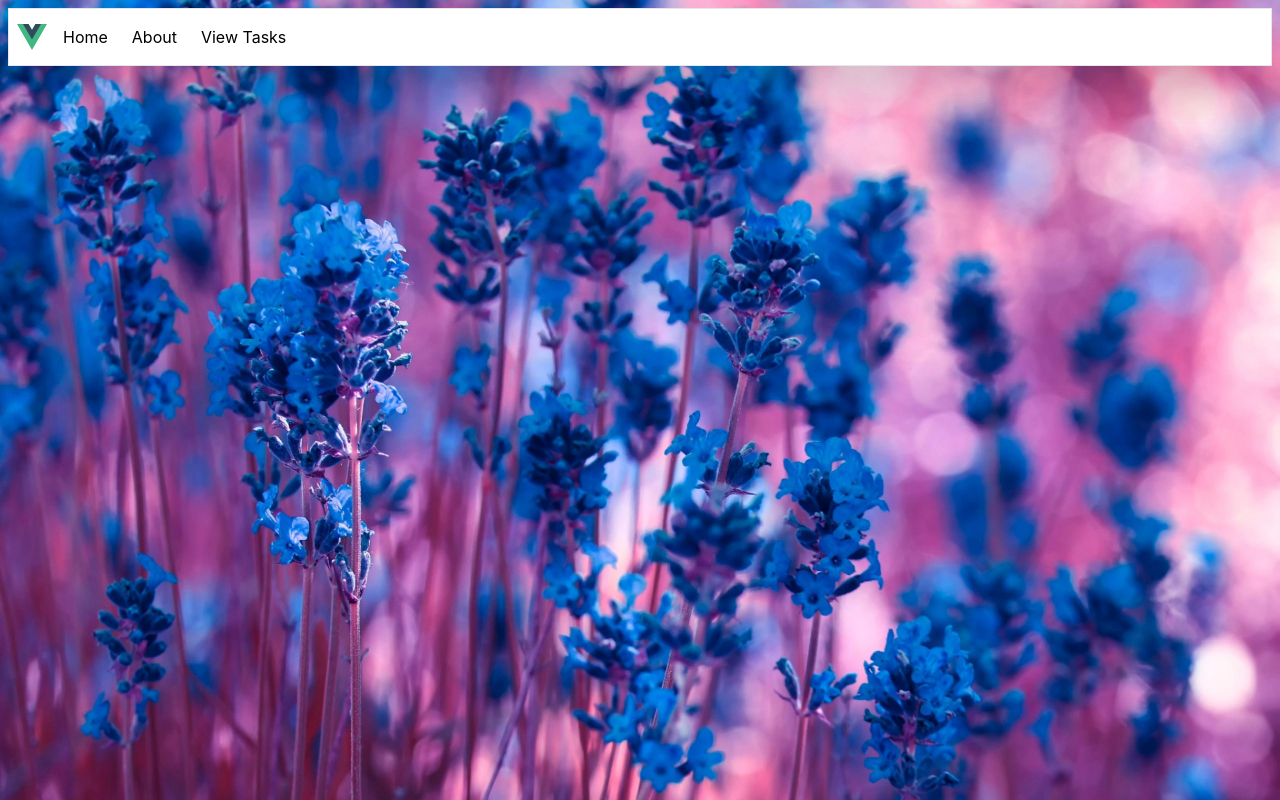
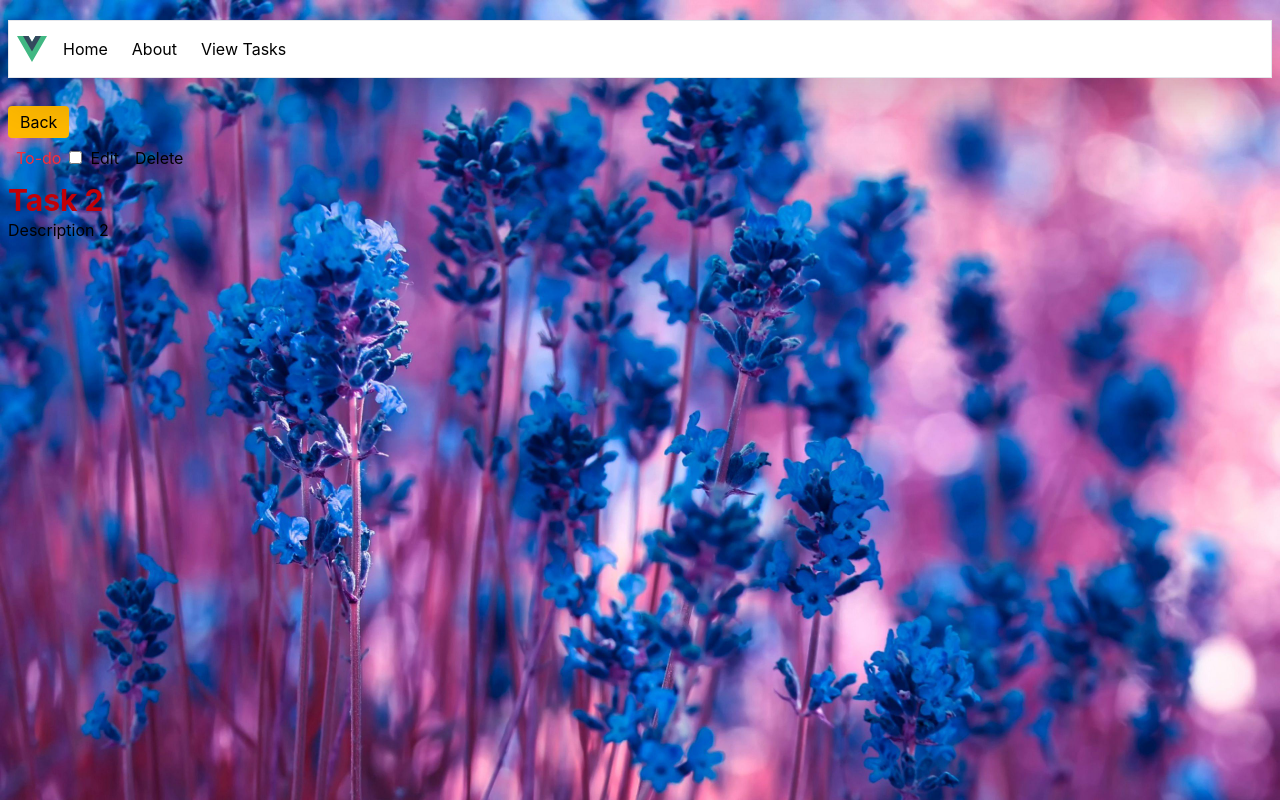
Before and after one commit to soknanprogramming/tasks-vue, a Vue app: page /tasks-vue/view-tasks/1 in a window 1280 px wide. Built offline with nearby package versions, Linux system fonts and the light colour scheme; the HTML template or start-up script is replaced by a standard one.

Commit message:
add task detail

```diff
--- /dev/null
+++ b/src/components/EditTaskModal.vue
@@ -0,0 +1,69 @@
+<script setup lang="ts">
+import type { Task } from '@/types/Task'
+import { ref, watch } from 'vue'
+
+const props = defineProps<{
+  task: Task
+  isOpen: boolean
+}>()
+
+const emit = defineEmits<{
+  (e: 'submit', updatedTask: Task): void
+  (e: 'close'): void
+}>()
+
+const titleRef = ref('')
+const descriptionRef = ref('')
+
+// Populate inputs when task changes
+watch(
+  () => props.task,
+  (newTask) => {
+    titleRef.value = newTask?.name || ''
+    descriptionRef.value = newTask?.description || ''
+  },
+  { immediate: true }
+)
+
+// Auto-resize textarea
+const autoResize = (el: HTMLTextAreaElement) => {
+  el.style.height = 'auto'
+  el.style.height = el.scrollHeight + 'px'
+}
+
+const handleSubmit = (e: Event) => {
+  e.preventDefault()
+  if (!titleRef.value || !descriptionRef.value) {
+    window.alert('Title and description are required')
+    return
+  }
+  emit('submit', { name: titleRef.value, description: descriptionRef.value })
+}
+</script>
+
+<template>
+  <WindowFloat v-if="isOpen" @close="emit('close')">
+    <form class="flex flex-col" @submit="handleSubmit">
+      <div class="flex flex-col">
+        <label>Title</label>
+        <input v-model="titleRef"
+          class="border-gray-300 hover:border-gray-400 font-bold text-lg p-2 rounded-lg border w-full" type="text" />
+      </div>
+      <div class="flex flex-col my-2">
+        <label>Description</label>
+        <textarea v-model="descriptionRef" @input="autoResize($event.target as HTMLTextAreaElement)"
+          class="border no-scroll border-gray-300 text-sm focus:bg-amber-100 hover:border-gray-400 p-2 rounded-lg resize-none overflow-y-auto max-h-60">
+        </textarea>
+      </div>
+      <div class="flex mt-4 justify-end">
+        <button type="submit" class="bg-amber-400 hover:bg-amber-300 hover:cursor-pointer mx-1 p-1 rounded-md">
+          Edit Task
+        </button>
+        <button type="button" @click="emit('close')"
+          class="p-1 mx-1 rounded-md hover:bg-red-400 hover:text-white hover:cursor-pointer">
+          Cancel
+        </button>
+      </div>
+    </form>
+  </WindowFloat>
+</template>
--- a/src/components/TaskCard.vue
+++ b/src/components/TaskCard.vue
@@ -1,6 +1,12 @@
 <script setup lang="ts">
 import type { Task } from '@/types/Task';
-defineProps<{
+import { cutText } from '@/utility/cutText';
+import { useRouter } from 'vue-router';
+
+const router = useRouter();
+
+
+const props = defineProps<{
   task: Task;
   index: number;
 }>()
@@ -10,15 +16,18 @@ defineEmits<{
   (e: 'delete', index: number): void;
   (e: 'show_edit_window', index: number): void;
 }>()
+
+const testClick = () => router.push(`/view-tasks/${props.index}`)
+
 </script>
 
 <template>
-  <div ref="container"
+  <div ref="container" @click="testClick"
     class="break-all border-green min-h-48 w-64 rounded bg-amber-50 border border-gray-300 m-4 p-2 relative hover:shadow-2xl hover:shadow-gray-400">
-    <strong class="text-xl text-red-700">{{ task.name || 'No title' }}</strong>
-    <p class="">{{ task.description || 'No description' }}</p>
+    <strong class="text-xl text-red-700">{{ cutText(task.name, 16) || 'No title' }}</strong>
+    <p class="">{{ cutText(task.description) || 'No description' }}</p>
     <div class="h-14"></div>
-    <div class="absolute bottom-2 right-2 *:p-3">
+    <div @click.stop class="absolute bottom-2 right-2 *:p-3">
       <button :class="[
         task.completed ? 'text-blue-500' : 'text-red-500',
         'hover:cursor-pointer'
--- a/src/router/index.ts
+++ b/src/router/index.ts
@@ -4,6 +4,7 @@ import ViewTasks from '@/views/ViewTasks.vue'
 import AboutView from '@/views/AboutView.vue'
 import PlayWithImage from '@/views/PlayWithImage.vue'
 import DragAndDropImage from '@/views/DragAndDropImage.vue'
+import TaskDetail from '@/views/TaskDetail.vue'
 
 const router = createRouter({
   history: createWebHistory('/tasks-vue/'),
@@ -36,6 +37,11 @@ const router = createRouter({
       name: 'drag-and-drop-image',
       component: DragAndDropImage,
     },
+    {
+      path: '/view-tasks/:id',
+      name: 'task-detail',
+      component: TaskDetail,
+    },
   ],
 })
 
--- a/src/types/Task.ts
+++ b/src/types/Task.ts
@@ -3,3 +3,8 @@ export interface Task {
   description: string
   completed?: boolean
 }
+export interface EditTask {
+  isOpen: boolean
+  index: number | null
+  task?: Task
+}
--- /dev/null
+++ b/src/utility/cutText.ts
@@ -0,0 +1,6 @@
+export function cutText(text: string, max: number = 68): string {
+  if (text.length > max) {
+    return text.slice(0, max) + '...'
+  }
+  return text
+}
--- /dev/null
+++ b/src/views/TaskDetail.vue
@@ -0,0 +1,128 @@
+<script setup lang="ts">
+import { ref, reactive, computed } from 'vue';
+import { useRoute, useRouter } from 'vue-router'
+import { useTasksStore } from '@/stores/tasks';
+import WindowFloat from '@/components/WindowFloat.vue';
+
+import type { EditTask } from '@/types/Task';
+
+const route = useRoute()
+const router = useRouter()
+const tasksStore = useTasksStore();
+
+const show_editTask = reactive<EditTask>({
+  isOpen: false,
+  index: null,
+  task: undefined
+})
+
+const rawId = route.params.id;
+const textareaRef = ref<HTMLTextAreaElement | null>(null);
+
+
+let id: number | null = null;
+
+if (typeof rawId === "string") {
+  const n = Number(rawId);
+  id = isNaN(n) ? null : n;
+}
+
+const task = computed(() => {
+  if (id === null) return undefined
+  return tasksStore.tasks[id]
+})
+
+const autoResize = () => {
+  const el = textareaRef.value;
+  if (!el) return;
+
+  el.style.height = 'auto'; // reset
+  el.style.height = el.scrollHeight + 'px'; // set new height
+};
+
+const handle_show_editTask = (index: number) => {
+  show_editTask.isOpen = !show_editTask.isOpen;
+  show_editTask.index = index;
+  show_editTask.task = tasksStore.tasks[index];
+};
+
+const handle_editTask_submit = (e: Event) => {
+  e.preventDefault();
+  const formData = new FormData(e.target as HTMLFormElement);
+  const title = formData.get("title") as string;
+  const description = formData.get("description") as string;
+  if (!title || !description) {
+    window.alert("You must enter a title and description");
+    return;
+  }
+  tasksStore.updateTask(show_editTask.index!, { name: title, description });
+  show_editTask.isOpen = false;
+}
+
+const handle_deleteTask = (id: number) => {
+  tasksStore.removeTask(id);
+  router.back();
+}
+
+</script>
+
+<template>
+  <WindowFloat @close="show_editTask.isOpen = false" v-if="show_editTask.isOpen">
+    <form class="flex flex-col" @submit="handle_editTask_submit">
+      <div>
+        <label class="flex flex-col" for="">Title</label>
+        <input class="border-gray-300 hover:border-gray-400 font-bold text-lg p-2 rounded-lg border w-full"
+          :value="show_editTask.task!.name" type="text" id="title" name="title">
+      </div>
+      <div class="flex flex-col my-2">
+        <label for="">Description</label>
+        <textarea ref="textareaRef" @input="autoResize"
+          class="border no-scroll border-gray-300 text-sm focus:bg-amber-100 hover:border-gray-400 p-2 rounded-lg resize-none overflow-y-auto max-h-60"
+          :value="show_editTask.task!.description" name="description" id="description"></textarea>
+      </div>
+      <div class="flex mt-4 justify-end *:w-20">
+        <button class="bg-amber-400 hover:bg-amber-300 hover:cursor-pointer mx-1 p-1 rounded-md">Edit Task</button>
+        <button class="p-1 mx-1 rounded-md hover:bg-red-400 hover:text-white hover:cursor-pointer"
+          @click="show_editTask.isOpen = false">Cancel</button>
+      </div>
+    </form>
+  </WindowFloat>
+  <div>
+    <div class="pt-10">
+      <button @click="router.back" class="bg-amber-400 px-3 py-1 rounded-sm hover:cursor-pointer">Back</button>
+    </div>
+    <div v-if="id !== null">
+      <div v-if="task">
+        <div class="*:px-2 pt-2">
+          <button :class="[
+            task.completed ? 'text-blue-500' : 'text-red-500',
+            'hover:cursor-pointer'
+          ]" @click="tasksStore.completeTask(id)">{{ task.completed ?
+            'Completed'
+            :
+            'To-do' }}</button>
+          <input class="hover:cursor-pointer" type="checkbox" :checked="task.completed"
+            @click="tasksStore.completeTask(id)" name="" id="">
+          <button class="hover:text-blue-500 hover:cursor-pointer" @click="handle_show_editTask(id)">Edit</button>
+          <button class="hover:text-blue-500 hover:cursor-pointer" @click="handle_deleteTask(id)">Delete</button>
+        </div>
+        <div class="pt-3">
+          <p class="text-3xl font-bold text-red-700">
+            <span v-if="task.name">{{ task.name }}</span>
+            <span v-else class="text-red-500">No title</span>
+          </p>
+          <p>
+            <span v-if="task.description">{{ task.description }}</span>
+            <span v-else class="text-red-500">No description</span>
+          </p>
+        </div>
+      </div>
+      <div v-else class="text-red-500">
+        No task found with id {{ id }}
+      </div>
+    </div>
+    <div v-else class="text-red-500">
+      Invalid ID
+    </div>
+  </div>
+</template>
```
Also changed, not shown: src/views/ViewTasks.vue (+1 -6 lines).
